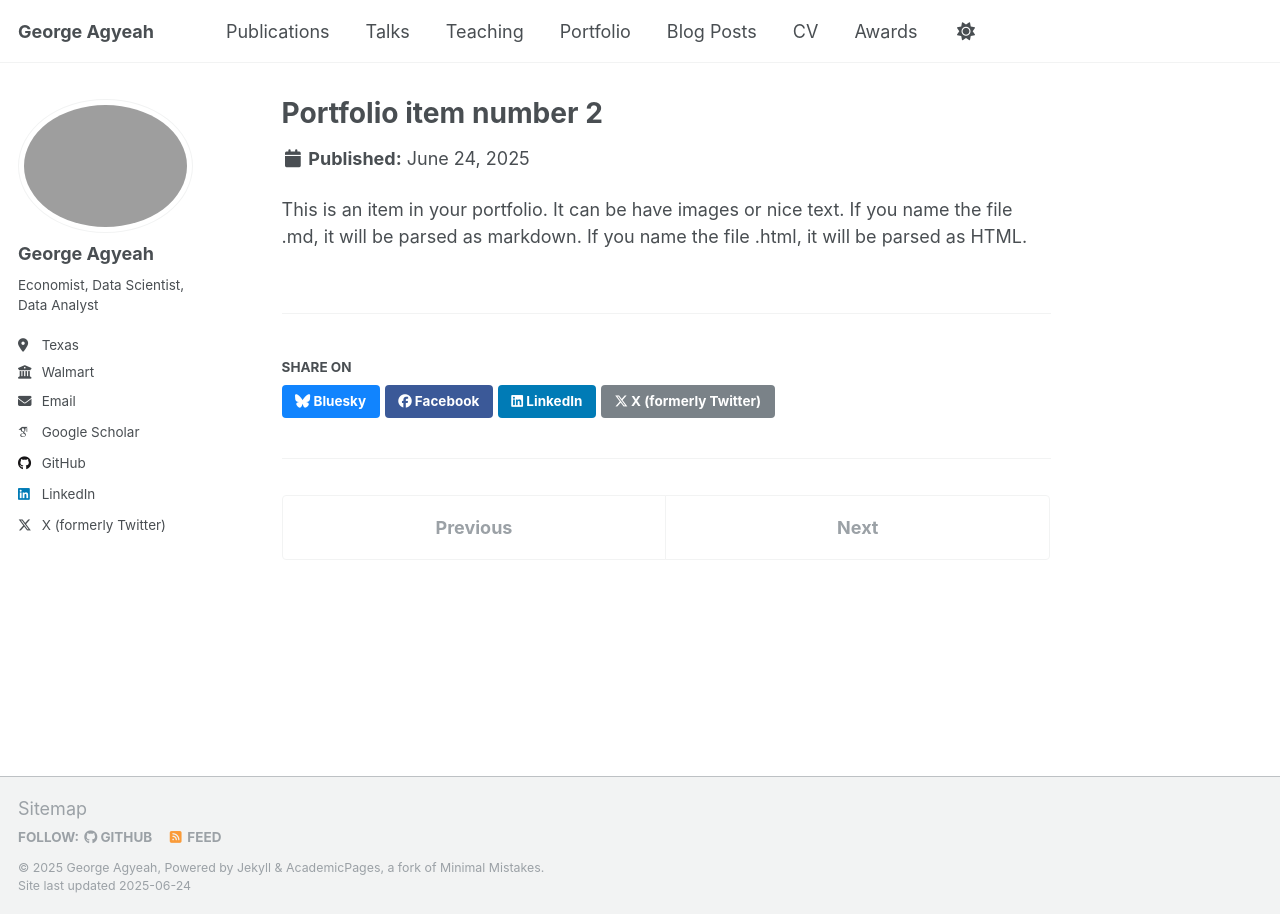
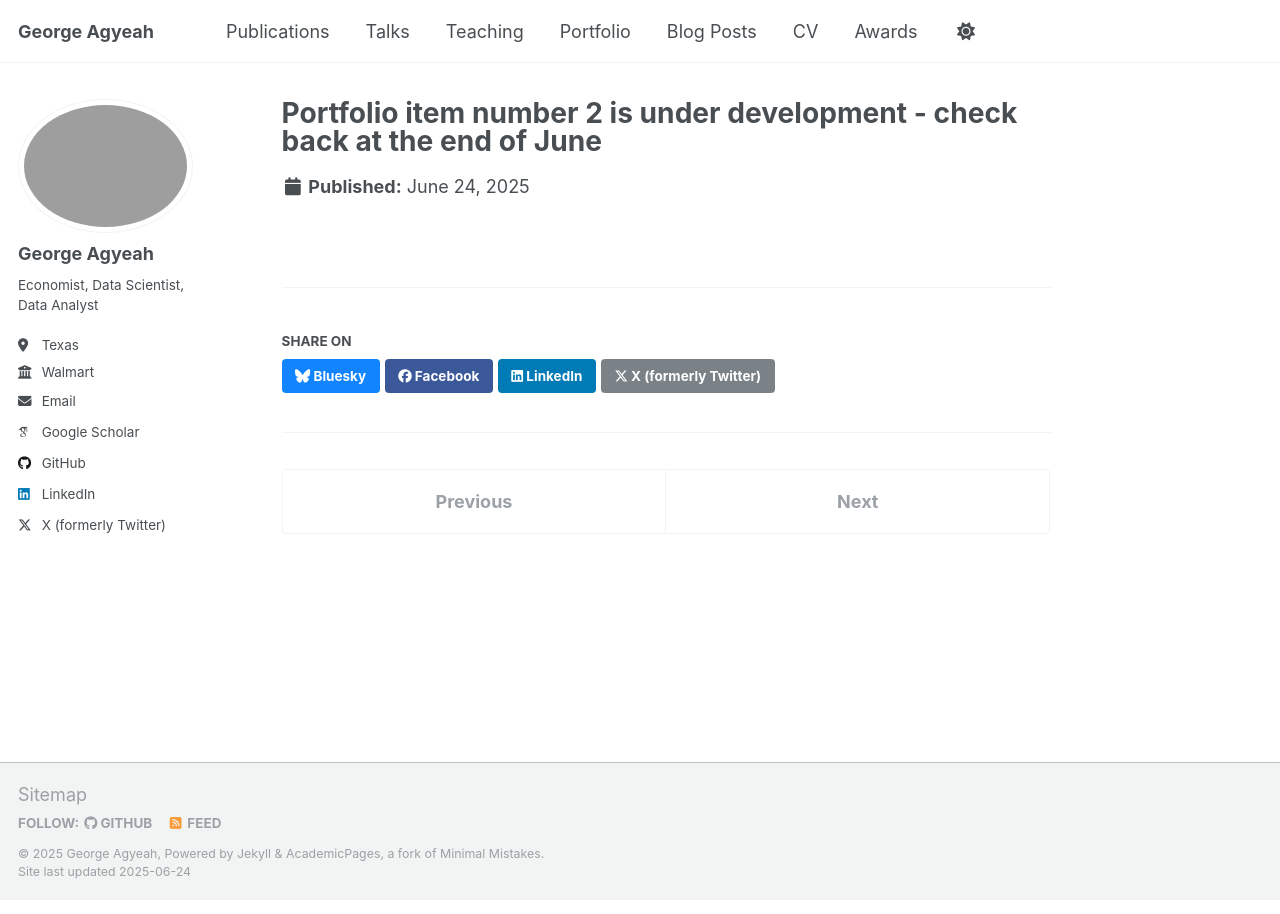
Before and after one commit to Gee1225/gee1225.github.io, a Jekyll site: the page built from _portfolio/portfolio-2.html, in a window 1280 px wide. Built offline with Jekyll 4.4.1, drawn with Linux system fonts in a browser that asks for light colours; some web fonts are replaced.

Commit message:
Update portfolio-2.html

```diff
--- a/_portfolio/portfolio-2.html
+++ b/_portfolio/portfolio-2.html
@@ -1,7 +1,5 @@
 ---
-title: "Portfolio item number 2"
+title: "Portfolio item number 2 is under development - check back at the end of June"
 excerpt: "Short description of portfolio item number 2 <br/><img src='/images/500x300.png'>"
 collection: portfolio
 ---
-
-This is an item in your portfolio. It can be have images or nice text. If you name the file .md, it will be parsed as markdown. If you name the file .html, it will be parsed as HTML.
```
